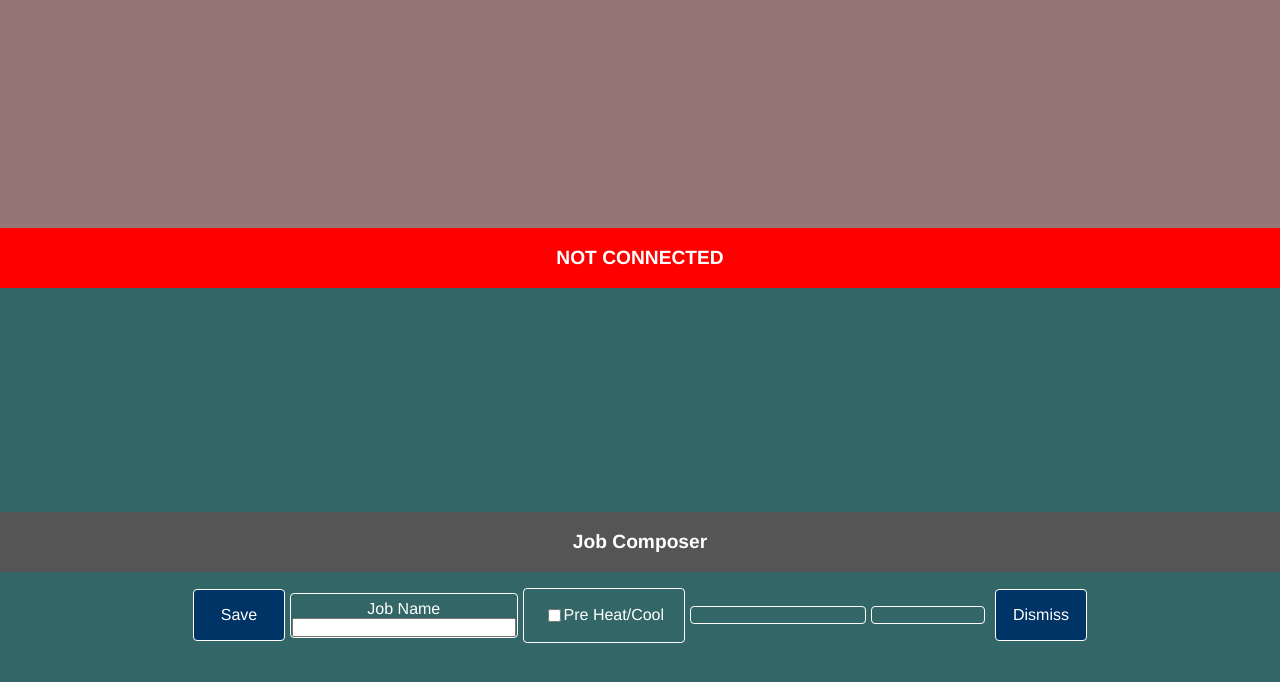
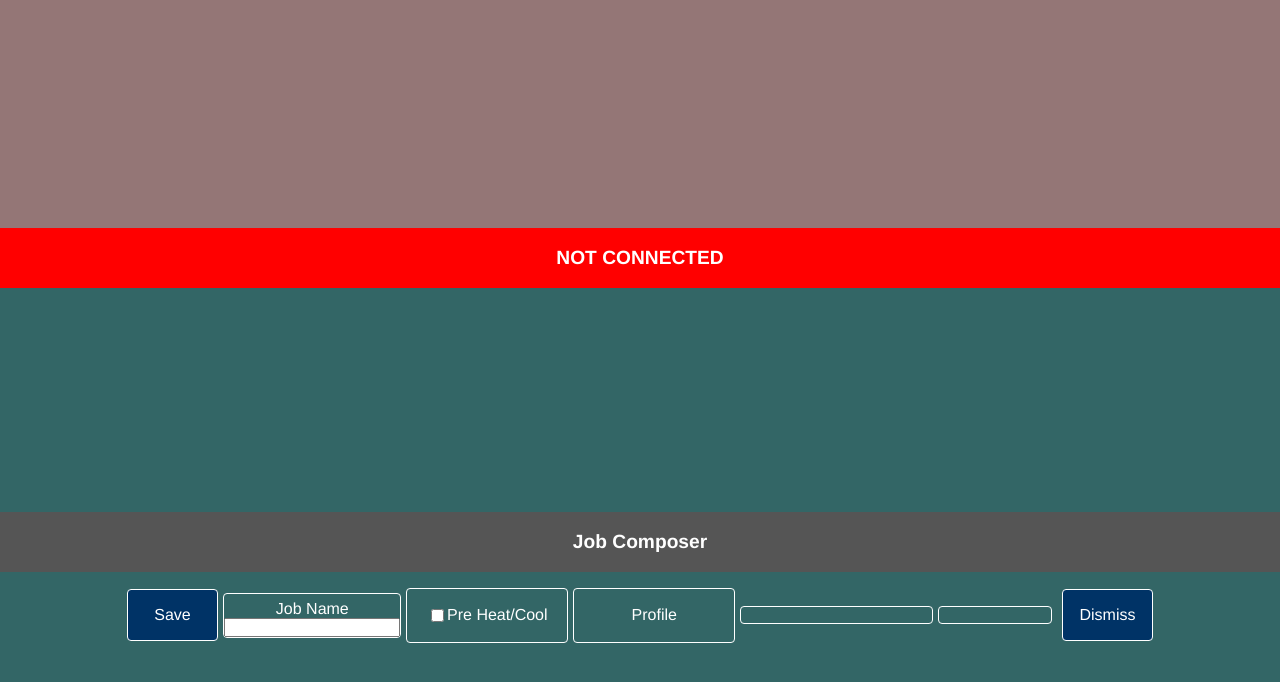
Before and after one commit to cwilling/brewable, a website: page index.html in a window 1280 px wide. Both pictures are taken after a click on the element 640 px from the left and 400 px from the top of the page. Drawn offline with Linux system fonts and the light colour scheme.

Commit message:
jobComposer fit content for scrollbar

```diff
--- a/brewable.css
+++ b/brewable.css
@@ -428,13 +428,10 @@ div#content_4 {
     float:	left;
     margin-right: 5px;
     padding:	1em;
-/*
-    padding:	0;
-    background:	#000;
-*/
     text-decoration: none;
     background:	#036;
     width:      3.6em;
+    min-width:  3.6em;
     border:	1px solid white;
     border-radius: 4px;
     text-align: center;
@@ -456,16 +453,20 @@ div#content_4 {
     cursor:     pointer;
 }
 #jobNameHolder {
+    width:      11em;
+    min-width:  11em;
     text-align: center;
     float:	left;
-    width:      226px;
     margin-right: 5px;
     padding-top: 6px;
     border:	1px solid white;
     border-radius: 4px;
 }
 #jobName {
-    width:      220px;
+    width:      100%;
+    width:      -moz-available;
+    width:	-webkit-fill-available;
+
     padding:	0px;
 }
 #jobPreHeat {
@@ -476,6 +477,7 @@ div#content_4 {
     margin-right: 5px;
     padding:	0.5em;
     width:      9em;
+    min-width:  9em;
     height:     2.3em;
     border:	1px solid white;
     border-radius: 4px;
@@ -493,9 +495,32 @@ div#content_4 {
     display:                 -webkit-flex;
     -webkit-justify-content: center;
 }
+#jobProfileHolder {
+    display:    flex;
+    align-items: center;
+    justify-content: center;
+
+    display:                    -webkit-flex;
+    -webkit-align-items:	center;
+    -webkit-justify-content:	center;
+
+    padding:	0.5em;
+    margin-right: 5px;
+    width:      9em;
+    min-width:  9em;
+    height:     2.3em;
+    border:	1px solid white;
+    border-radius: 4px;
+}
+#jobProfileHolder:hover {
+    color:      #000;
+    background: #69c;
+    cursor:     pointer;
+}
 #jobSensorsHolder {
     float:	left;
-    width:      10em;
+    width:      11em;
+    min-width:  11em;
     padding:	0.5em 0.5em 0.5em 0.4em;
     margin-right: 5px;
     border:	1px solid white;
@@ -504,6 +529,7 @@ div#content_4 {
 #jobRelaysHolder {
     float:	left;
     width:      6em;
+    min-width:  6em;
     padding:	0.5em 0.5em 0.5em 0.5em;
     margin-right: 5px;
     border:	1px solid white;
@@ -516,6 +542,7 @@ div#content_4 {
     text-decoration: none;
     background:	#036;
     width:      3.6em;
+    min-width:      3.6em;
     border:	1px solid white;
     border-radius: 4px;
     text-align: center;
@@ -529,30 +556,7 @@ div#content_4 {
     cursor:     pointer;
 }
 
-/* Profiles page */
-#jobProfileHolder {
-    display:    flex;
-    align-items: center;
-    justify-content: center;
-
-    display:                    -webkit-flex;
-    -webkit-align-items:	center;
-    -webkit-justify-content:	center;
-
-    float:	left;
-    padding:	0;
-    margin-right: 5px;
-    height:     51px;
-    border:	1px solid white;
-}
-#jobProfileSelector {
-    float:	left;
-    width:      192px;
-    padding:	0;
-    margin:	14px 28px;
-    background:	#aaa;
-}
-
+/* Templates page */
 #jobsListHolder {
     border-bottom:	5px solid red;
     float:      left;
@@ -719,6 +723,9 @@ div#jobComposer {
     top:	0;
     display:    none;
 }
+#jobItemsHolderContainer {
+    overflow-x: auto;
+}
 #jobItemsHolder {
     display:    flex;
     align-items: center;
@@ -728,8 +735,12 @@ div#jobComposer {
     -webkit-align-items: center;
     -webkit-justify-content: center;
 
+    min-width:  63em;
+    min-width:  -moz-min-content;
+    min-width:  -webkit-min-content;
+
     padding:    1em;
-    overflow-x: auto;
+    overflow-x: hidden;
 }
 #historyList {
     display:    flex;
--- a/status.js
+++ b/status.js
@@ -120,17 +120,23 @@ window.onload = function () {
     jobComposerTitle.className = 'section_title unselectable';
     jobComposerTitle.textContent = 'Job Composer';
     jobComposer.appendChild(jobComposerTitle);
+
+    var jobItemsHolderContainer = document.createElement('DIV');
+    jobItemsHolderContainer.id = 'jobItemsHolderContainer';
+
     var jobItemsHolder = document.createElement('DIV');
     jobItemsHolder.id = 'jobItemsHolder';
       // Item 1: Save button
       var jobSaveButton = document.createElement('DIV');
       jobSaveButton.id = 'jobSaveButton';
+      jobSaveButton.className = 'unselectable';
       jobSaveButton.textContent = 'Save';
       jobItemsHolder.appendChild(jobSaveButton);
 
       // Item 2: Job name
       var jobNameHolder = document.createElement('DIV');
       jobNameHolder.id = 'jobNameHolder';
+      jobNameHolder.className = 'unselectable';
       jobNameHolder.text = 'jobNameHolder';
         var jobNameLabel = document.createElement('LABEL');
         jobNameLabel.for = 'jobName';
@@ -152,6 +158,7 @@ window.onload = function () {
       selectPreHeat.name = 'selectPreHeat';
 
       var selectPreHeatLabel = document.createElement("LABEL");
+      selectPreHeatLabel.className = 'unselectable';
       selectPreHeatLabel.setAttribute("for", "selectPreHeat");
       selectPreHeatLabel.textContent = 'Pre Heat/Cool';
 
@@ -160,6 +167,18 @@ window.onload = function () {
       jobItemsHolder.appendChild(jobPreHeat);
 
       // Item 4: Profile?
+      var jobProfileHolder = document.createElement('DIV');
+      jobProfileHolder.id = 'jobProfileHolder';
+      jobProfileHolder.className = 'unselectable';
+      var jobProfileHolderLabel = document.createElement("LABEL");
+      jobProfileHolderLabel.id = 'jobProfileHolderLabel';
+      jobProfileHolderLabel.textContent = 'Profile';
+      jobProfileHolder.onclick = function (e) {
+        console.log("Edit the profile");
+      }
+
+      jobProfileHolder.appendChild(jobProfileHolderLabel);
+      jobItemsHolder.appendChild(jobProfileHolder);
 
       // Item 5: Sensors
       var jobSensorsHolder = document.createElement('DIV');
@@ -176,10 +195,12 @@ window.onload = function () {
       // Item 7: Dismiss
       var dismissJobComposerButton = document.createElement('DIV');
       dismissJobComposerButton.id = 'dismissJobComposerButton';
+      dismissJobComposerButton.className = 'unselectable';
       dismissJobComposerButton.textContent = 'Dismiss';
       jobItemsHolder.appendChild(dismissJobComposerButton);
 
-    jobComposer.appendChild(jobItemsHolder);
+    jobItemsHolderContainer.appendChild(jobItemsHolder);
+    jobComposer.appendChild(jobItemsHolderContainer);
 
   content_2.appendChild(jobTemplatesTitle);
   content_2.appendChild(jobTemplatesHolder);
@@ -1212,7 +1233,7 @@ d3.select("body").on("keyup", function () {
     var sensorSelectorLabel = document.createElement("LABEL");
     sensorSelectorLabel.textContent = "Sensors";
     sensorSelectorLabel.id = 'sensorSelectorLabel';
-    sensorSelectorLabel.className = 'selectorLabel';
+    sensorSelectorLabel.className = 'selectorLabel unselectable';
 
     selector.appendChild(sensorSelectorLabel);
 
@@ -1252,7 +1273,7 @@ d3.select("body").on("keyup", function () {
     var relaySelectorLabel = document.createElement("LABEL");
     relaySelectorLabel.textContent = "Relays";
     relaySelectorLabel.id = 'relaySelectorLabel';
-    relaySelectorLabel.className = 'selectorLabel';
+    relaySelectorLabel.className = 'selectorLabel unselectable';
 
     selector.appendChild(relaySelectorLabel);
 
```
